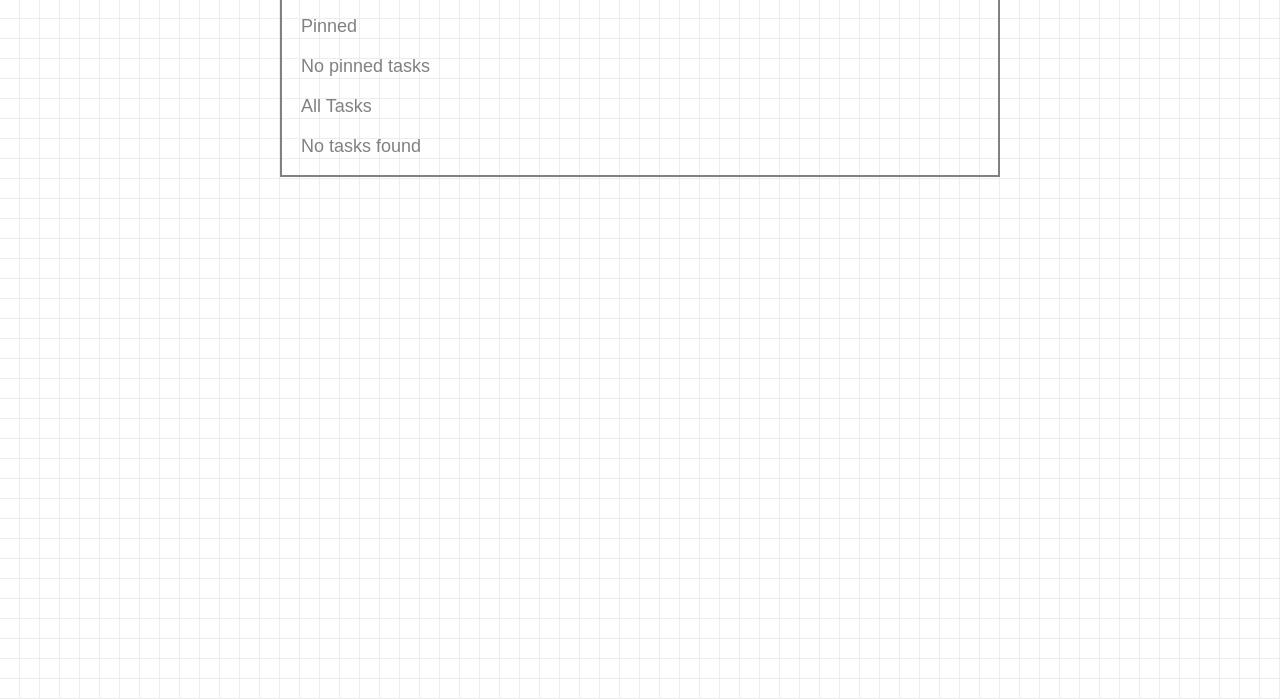
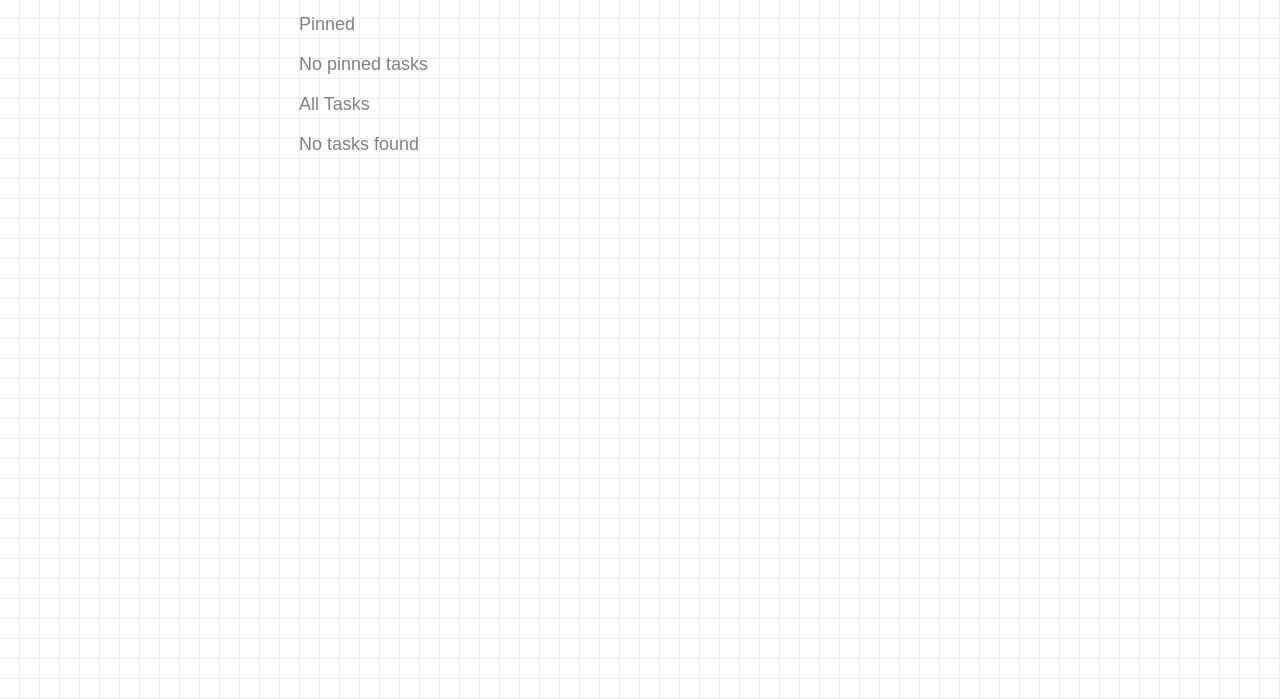
Before and after one commit to Yushkevich-A-A/top_tasks, a website built with webpack: page src/index.html in a window 1280 px wide. Shown: the part 101-800 px from the top of the page. Built offline with nearby package versions, Linux system fonts and the light colour scheme.

Commit message:
style edited

```diff
--- a/src/js/TaskField/TaskField.css
+++ b/src/js/TaskField/TaskField.css
@@ -3,7 +3,6 @@
   width: 100%;
   margin-left: auto;
   margin-right: auto;
-  border: 2px solid #818181;
 }
 
 .main-title {
```
